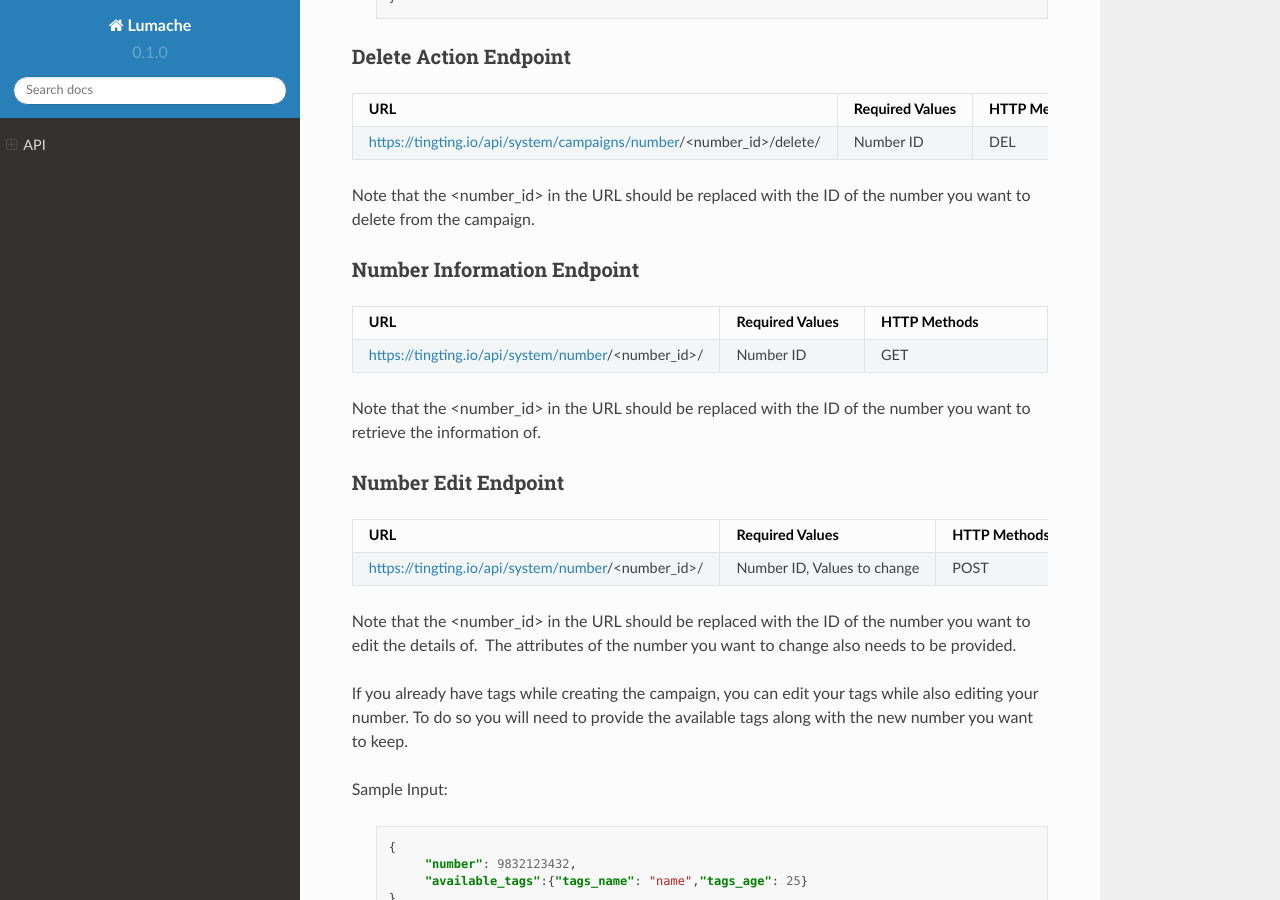
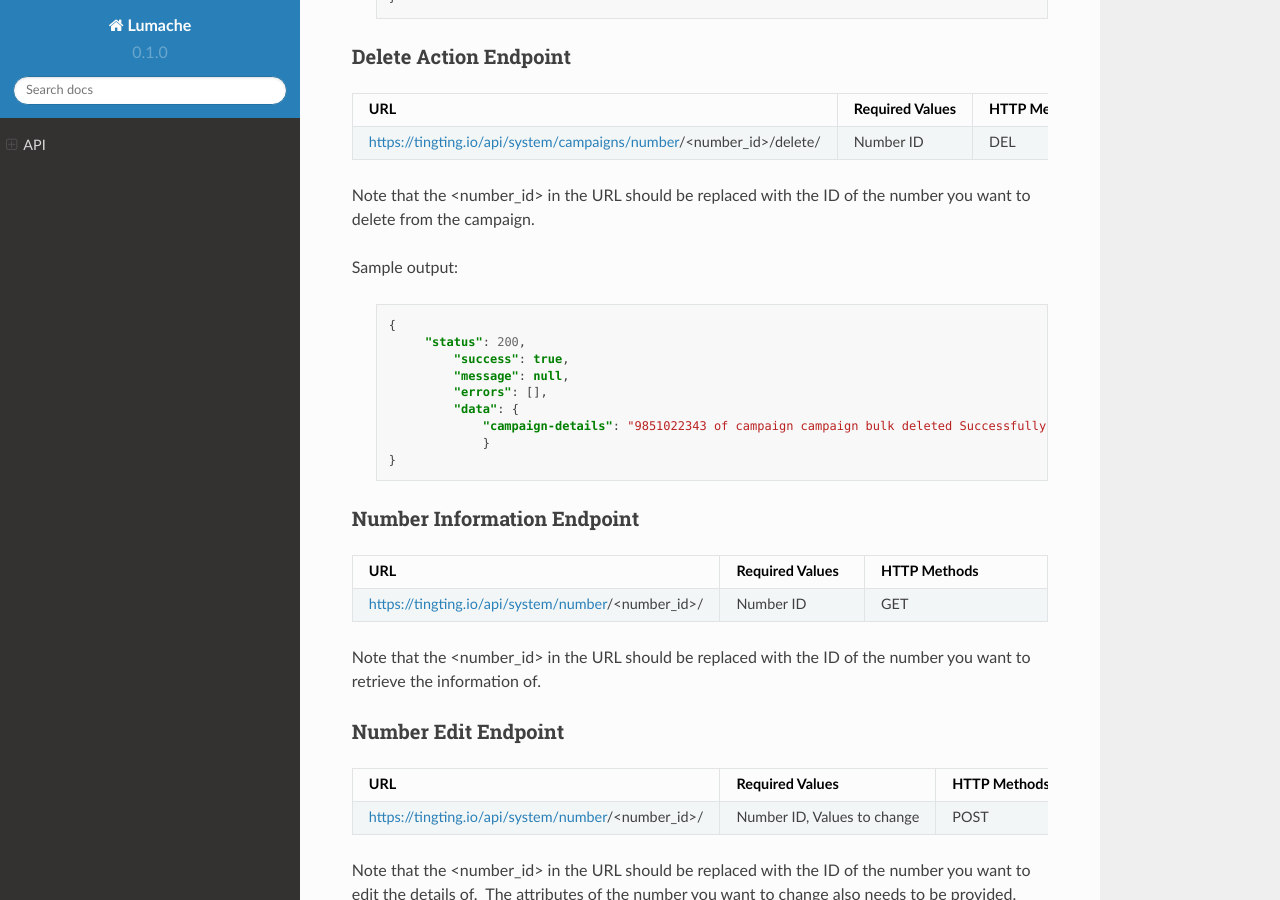
Before and after one commit to anjelikaprixa/TingTing, a Sphinx documentation site: the page built from docs/source/api.rst, in a window 1280 px wide and 900 px high, scrolled down 14465 px. Built offline with Sphinx 7.4.7 and the Read the Docs theme 2.0.0, drawn with Linux system fonts in a browser that asks for light colours; part of the change alters nothing that is shown.

```diff
--- a/docs/source/api.rst
+++ b/docs/source/api.rst
@@ -605,8 +605,6 @@ To test a voice, a sample :literal:`message` needs to be provided.
 You can also specify the voice to test your message. The options are: :literal:`np_rija`, :literal:`np_prasanna` and :literal:`np_binod`.
 If nothing is provided, np_rija is used.
 
-
-
 Begin Campaign Endpoint
 ~~~~~~~~~~~~~~~~~~~~~~~~
 
@@ -807,48 +805,6 @@ Sample Output:
 			}
     	}
 
-.. code-block:: json
-	{
-		"status": 200,
-		"success": true,
-		"message": null,
-		"errors": [],
-		"data": {
-			"messages": "Number related to Adwait Upadhyaya campaign Retrived successfully",
-			"number-lists": [
-				{
-				"id": 34,
-				"number": 9843818700,
-				"campaing": "Adwait Upadhyaya",
-				"available_tags": {},
-				"status": "not started",
-				"duration": null,
-				"playback": null,
-				"credit_consumed": 8
-				},
-				{
-				"id": 33,
-				"number": 984381123,
-				"campaing": "Adwait Upadhyaya",
-				"available_tags": {},
-				"status": "not started",
-				"duration": null,
-				"playback": null,
-				"credit_consumed": 2
-				},
-				{
-				"id": 32,
-				"number": 9843818701,
-				"campaing": "Adwait Upadhyaya",
-				"available_tags": {},
-				"status": "not started",
-				"duration": null,
-				"playback": null,
-				"credit_consumed": 5
-				}
-		]
-		}
-	}
 
 Add Number to a Campaign Endpoint
 ~~~~~~~~~~~~~~~~~~~~~~~~~~~~~~~~~~
@@ -887,6 +843,7 @@ Sample Input:
 	"available_tags":{"tags_name": "name","tags_age": 25}
    }
 
+
 Delete Action Endpoint
 ~~~~~~~~~~~~~~~~~~~~~~~
 
@@ -903,6 +860,19 @@ Delete Action Endpoint
 
 Note that the <number_id> in the URL should be replaced with the ID of the number you want to delete from the campaign.
 
+Sample output:
+
+ .. code-block:: json
+
+   {
+	"status": 200,
+	    "success": true,
+	    "message": null,
+	    "errors": [],
+	    "data": {
+		"campaign-details": "9851022343 of campaign campaign bulk deleted Successfully!!"
+    		}
+   }
 
 Number Information Endpoint
 ~~~~~~~~~~~~~~~~~~~~~~~~~~~~~~
```
